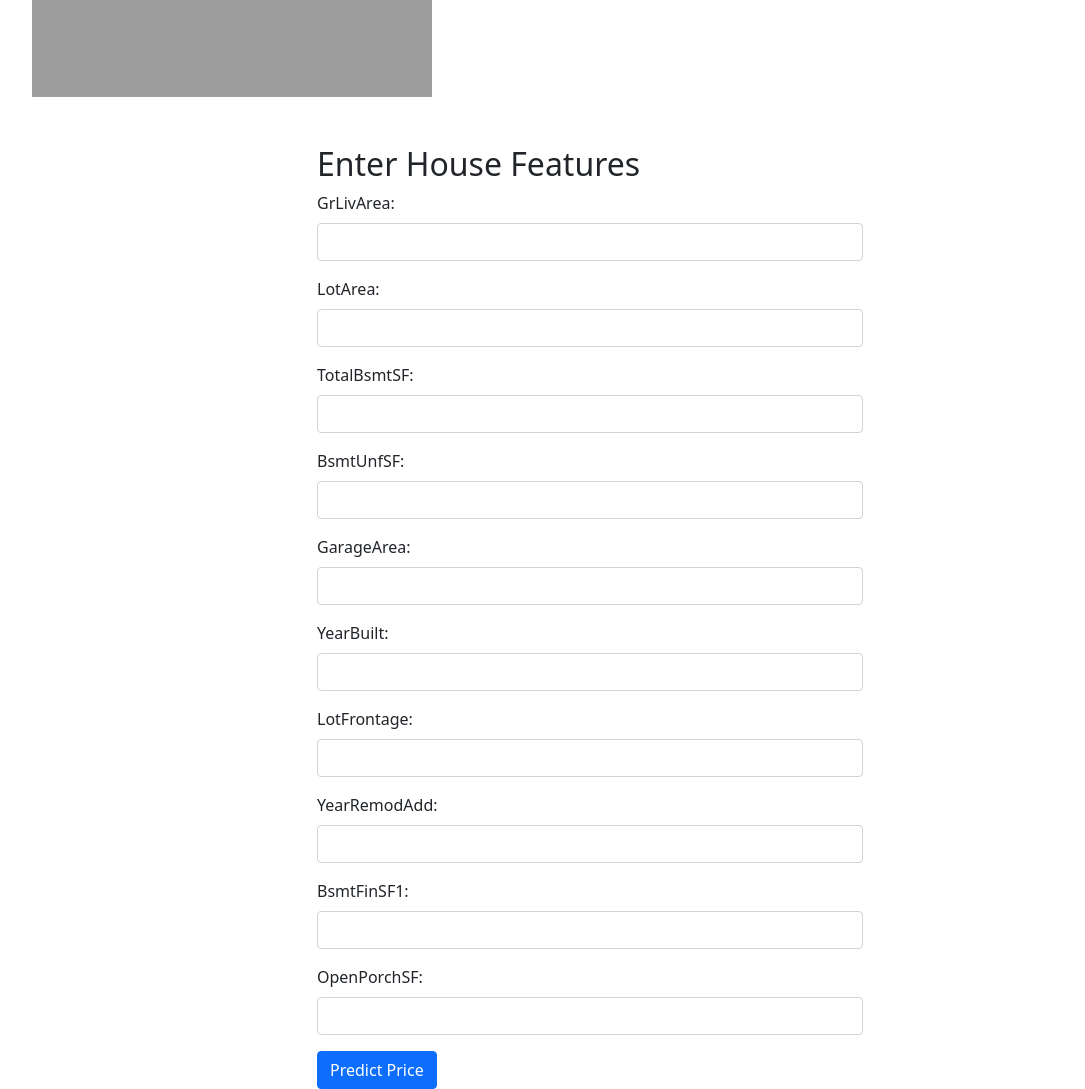
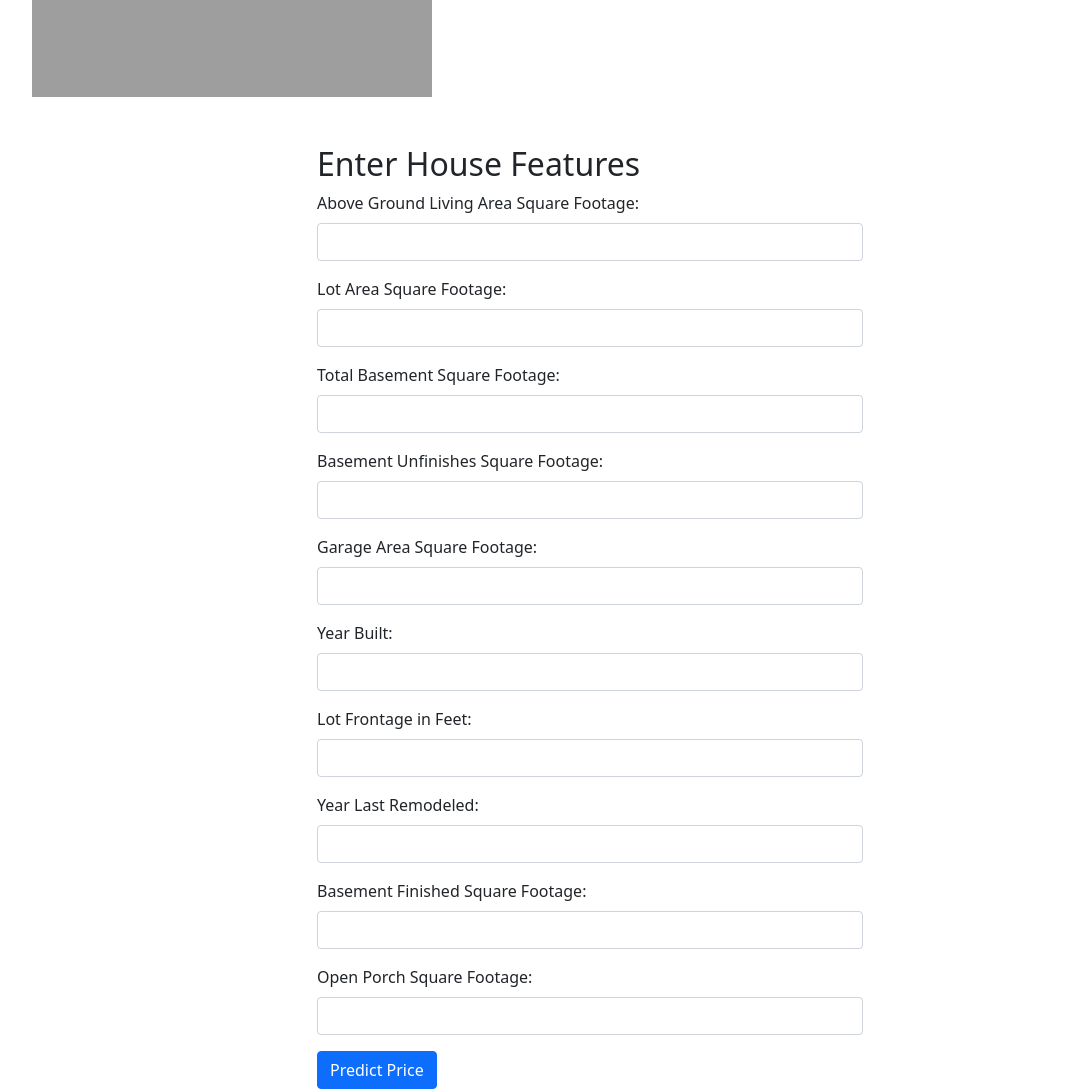
Before and after one commit to thirumalesh67/P1regression, a Django app: page / in a window 1280 px wide. Shown: the part 307-1396 px from the top of the page, without its empty margins (50-1135 px from the left). Run offline with Django 4.2, Linux system fonts and the light colour scheme; grey boxes are pictures that could not be loaded.

Commit message:
Update home.html

```diff
--- a/templates/home.html
+++ b/templates/home.html
@@ -46,43 +46,43 @@
                 <form method="post">
                     {% csrf_token %}
                     <div class="mb-3">
-                        <label for="GrLivArea" class="form-label">GrLivArea:</label>
+                        <label for="GrLivArea" class="form-label">Above Ground Living Area Square Footage:</label>
                         <input type="text" class="form-control" id="GrLivArea" name="GrLivArea">
                     </div>
                     <div class="mb-3">
-                        <label for="LotArea" class="form-label">LotArea:</label>
+                        <label for="LotArea" class="form-label">Lot Area Square Footage:</label>
                         <input type="text" class="form-control" id="LotArea" name="LotArea">
                     </div>
                     <div class="mb-3">
-                        <label for="TotalBsmtSF" class="form-label">TotalBsmtSF:</label>
+                        <label for="TotalBsmtSF" class="form-label">Total Basement Square Footage:</label>
                         <input type="text" class="form-control" id="TotalBsmtSF" name="TotalBsmtSF">
                     </div>
                     <div class="mb-3">
-                        <label for="BsmtUnfSF" class="form-label">BsmtUnfSF:</label>
+                        <label for="BsmtUnfSF" class="form-label">Basement Unfinishes Square Footage:</label>
                         <input type="text" class="form-control" id="BsmtUnfSF" name="BsmtUnfSF">
                     </div>
                     <div class="mb-3">
-                        <label for="GarageArea" class="form-label">GarageArea:</label>
+                        <label for="GarageArea" class="form-label">Garage Area Square Footage:</label>
                         <input type="text" class="form-control" id="GarageArea" name="GarageArea">
                     </div>
                     <div class="mb-3">
-                        <label for="YearBuilt" class="form-label">YearBuilt:</label>
+                        <label for="YearBuilt" class="form-label">Year Built:</label>
                         <input type="text" class="form-control" id="YearBuilt" name="YearBuilt">
                     </div>
                     <div class="mb-3">
-                        <label for="LotFrontage" class="form-label">LotFrontage:</label>
+                        <label for="LotFrontage" class="form-label">Lot Frontage in Feet:</label>
                         <input type="text" class="form-control" id="LotFrontage" name="LotFrontage">
                     </div>
                     <div class="mb-3">
-                        <label for="YearRemodAdd" class="form-label">YearRemodAdd:</label>
+                        <label for="YearRemodAdd" class="form-label">Year Last Remodeled:</label>
                         <input type="text" class="form-control" id="YearRemodAdd" name="YearRemodAdd">
                     </div>
                     <div class="mb-3">
-                        <label for="BsmtFinSF1" class="form-label">BsmtFinSF1:</label>
+                        <label for="BsmtFinSF1" class="form-label">Basement Finished Square Footage:</label>
                         <input type="text" class="form-control" id="BsmtFinSF1" name="BsmtFinSF1">
                     </div>
                     <div class="mb-3">
-                        <label for="OpenPorchSF" class="form-label">OpenPorchSF:</label>
+                        <label for="OpenPorchSF" class="form-label">Open Porch Square Footage:</label>
                         <input type="text" class="form-control" id="OpenPorchSF" name="OpenPorchSF">
                     </div>
                     <button type="submit" class="btn btn-primary">Predict Price</button>
```
